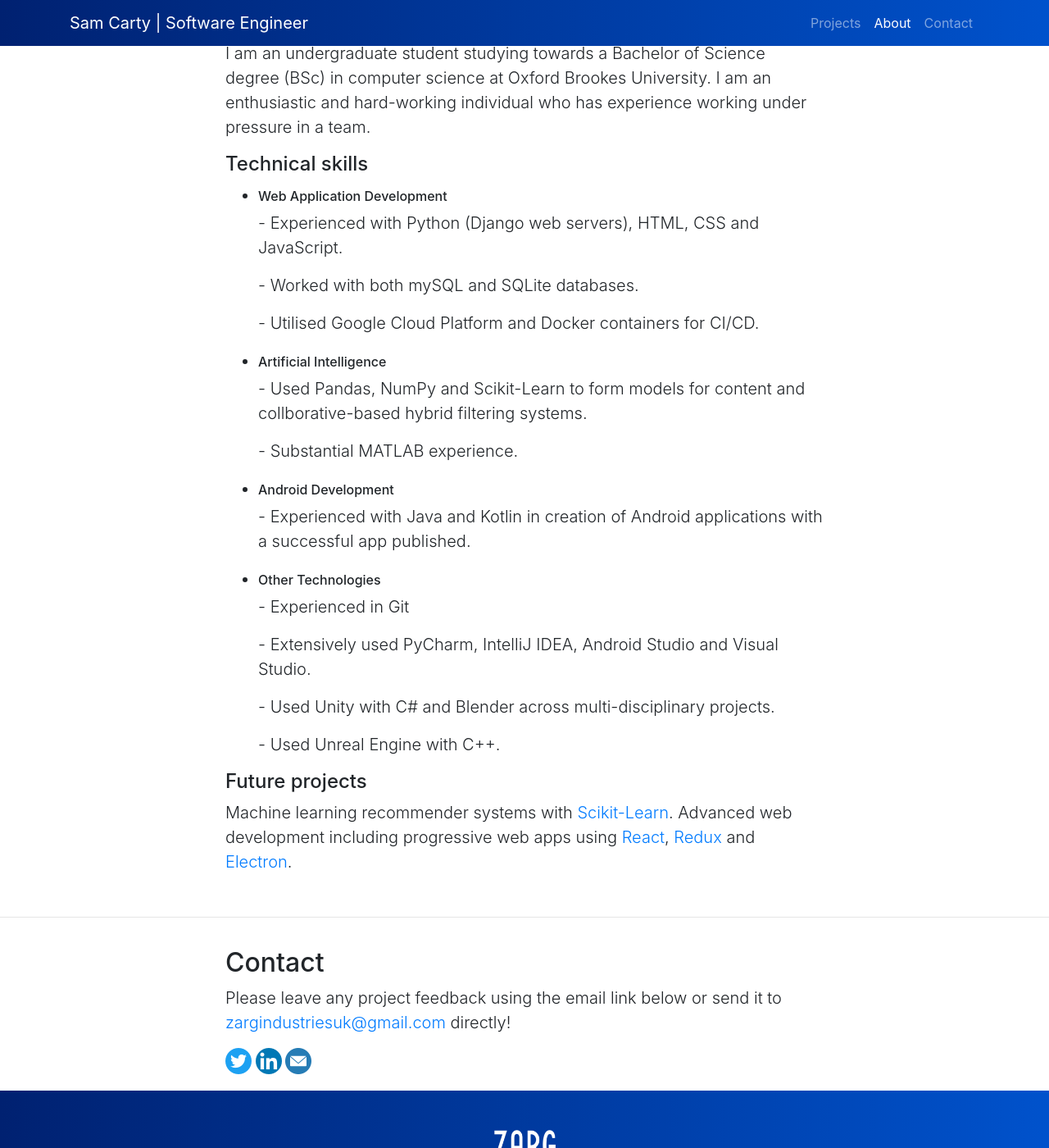
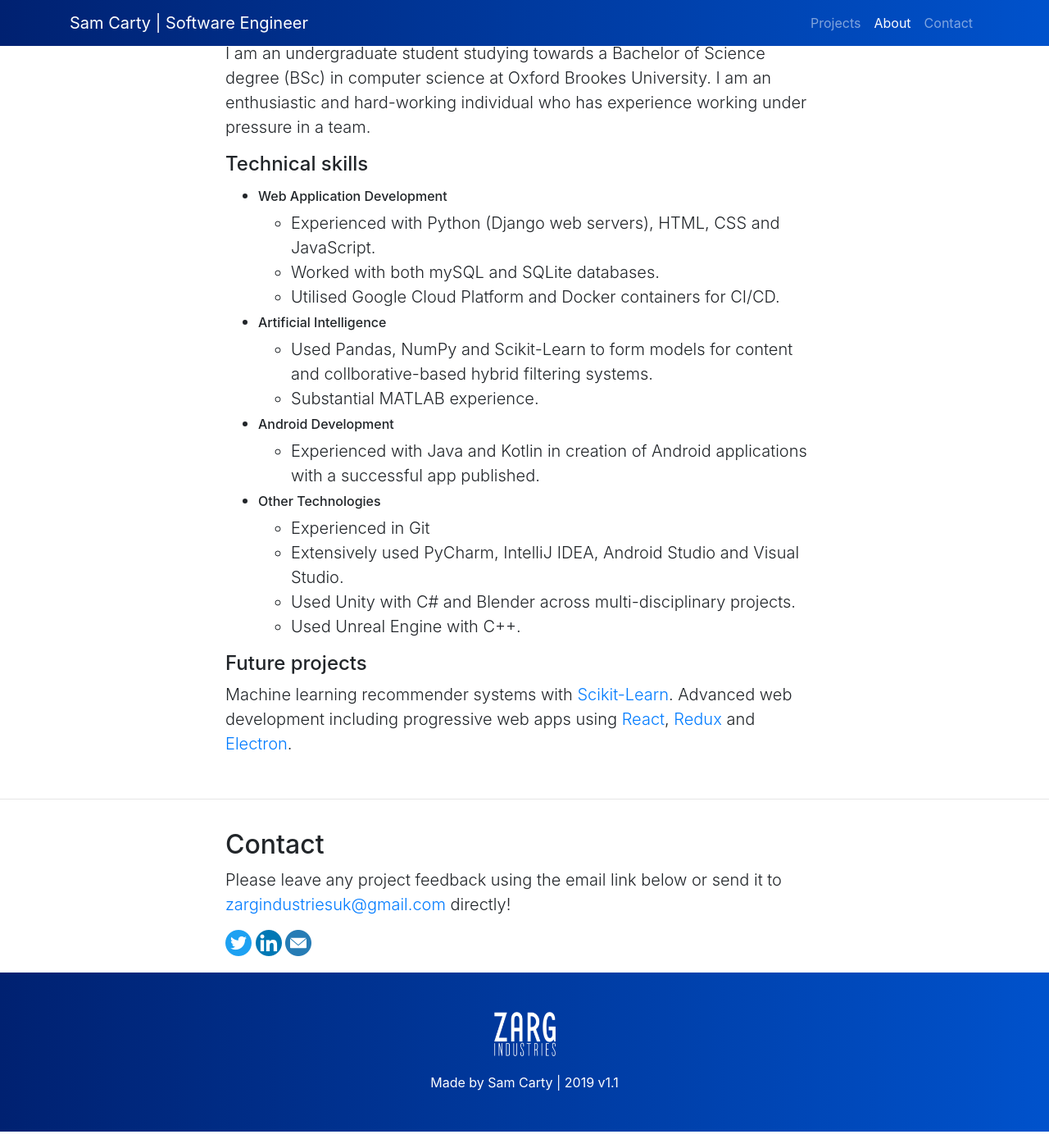
Before and after one commit to SamCarty/samcarty.com, a Jekyll site: the page built from index.html, in a window 1280 px wide and 1400 px high, scrolled down 1424 px. Shown: the whole window at 82% size. Built offline with Jekyll 4.4.1, drawn with Linux system fonts in a browser that asks for light colours; some of the changed lines change nothing that is shown.

Commit message:
updated ul

```diff
--- a/index.html
+++ b/index.html
@@ -106,31 +106,41 @@ title: Sam Carty | Software Engineer
           <ul>
             <li>
               <h6>Web Application Development</h2>
-              <p>- Experienced with Python (Django web servers), HTML, CSS and JavaScript.</p>
-              <p>- Worked with both mySQL and SQLite databases.</p>
-              <p>- Utilised Google Cloud Platform and Docker containers for CI/CD.</p>
+                <ul>
+                  <li>Experienced with Python (Django web servers), HTML, CSS and JavaScript.</li>
+                  <li>Worked with both mySQL and SQLite databases.</li>
+                  <li>Utilised Google Cloud Platform and Docker containers for CI/CD.</li>
+                </ul>
             </li>
             <li>
               <h6>Artificial Intelligence</h2>
-              <p>- Used Pandas, NumPy and Scikit-Learn to form models for content and collborative-based hybrid
-                filtering systems.</p>
-              <p>- Substantial MATLAB experience.</p>
+                <ul>
+                  <li>Used Pandas, NumPy and Scikit-Learn to form models for content and collborative-based hybrid
+                    filtering systems.</li>
+                  <li>Substantial MATLAB experience.</li>
+                </ul>
             </li>
             <li>
               <h6>Android Development</h2>
-              <p>- Experienced with Java and Kotlin in creation of Android applications with a successful app published.
-              </p>
+                <ul>
+                  <li>Experienced with Java and Kotlin in creation of Android applications with a successful app
+                    published.
+                  </li>
+                </ul>
             </li>
             <li>
               <h6>Other Technologies</h2>
-              <p>- Experienced in Git</p>
-              <p>- Extensively used PyCharm, IntelliJ IDEA, Android Studio and Visual Studio.</p>
-              <p>- Used Unity with C# and Blender across multi-disciplinary projects.</p>
-              <p>- Used Unreal Engine with C++.</p>
+                <ul>
+                  <li>Experienced in Git</li>
+                  <li>Extensively used PyCharm, IntelliJ IDEA, Android Studio and Visual Studio.</li>
+                  <li>Used Unity with C# and Blender across multi-disciplinary projects.</li>
+                  <li>Used Unreal Engine with C++.</li>
+                </ul>
             </li>
           </ul>
           <h4>Future projects</h4>
-          <p>Machine learning recommender systems with <a href="https://scikit-learn.org/" target="_blank">Scikit-Learn</a>.
+          <p>Machine learning recommender systems with <a href="https://scikit-learn.org/"
+              target="_blank">Scikit-Learn</a>.
             Advanced web development including progressive web apps using <a href="https://reactjs.org/"
               target="_blank">React</a>,
             <a href="https://redux.js.org/" target="_blank">Redux</a> and <a href="https://electronjs.org/"
```
